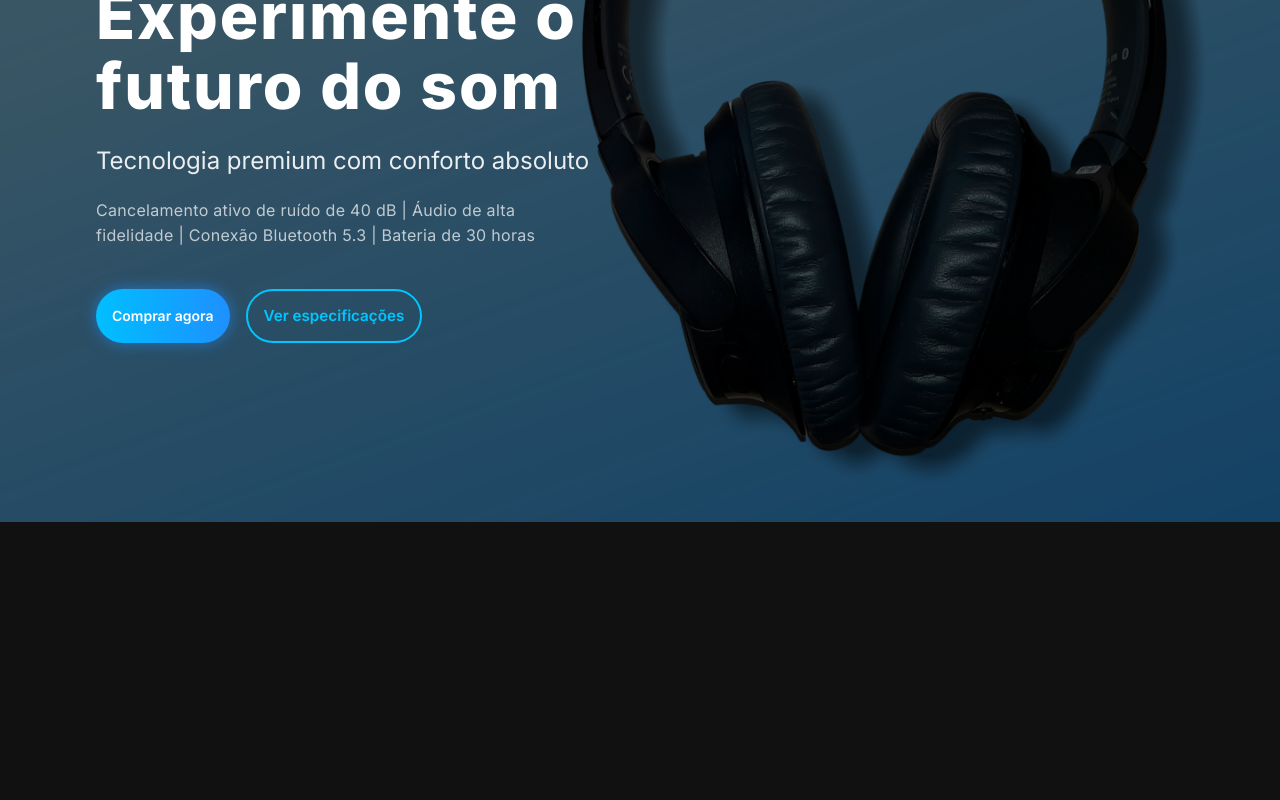
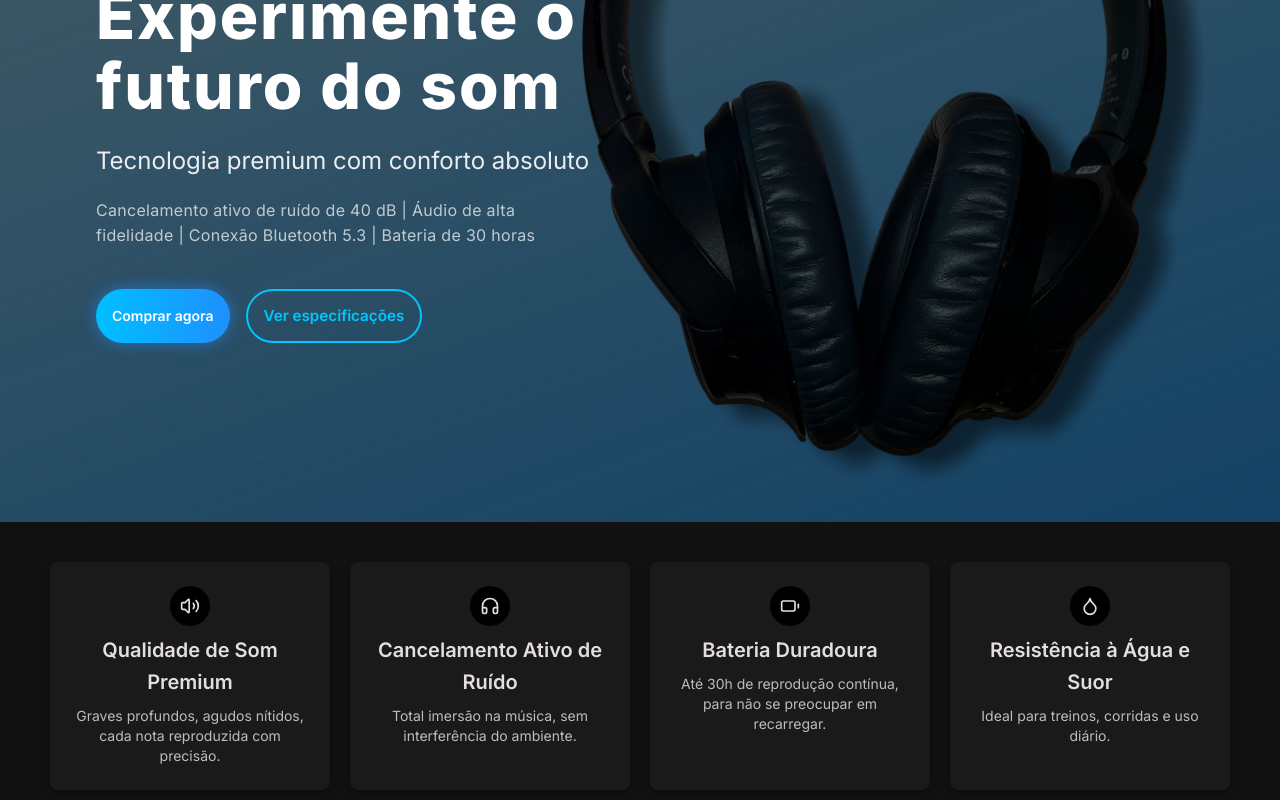
Before and after one commit to CarolinaVirginio/landing_wavepods, a React (Vite) app: page / in a window 1280 px wide. Shown: the part 278-1078 px from the top of the page. Before the commit the page ends 800 px from the top, so only its background shows below. Built offline with nearby package versions, Linux system fonts and the light colour scheme.

Commit message:
Add Features component

```diff
--- a/src/App.jsx
+++ b/src/App.jsx
@@ -1,5 +1,6 @@
 import "./App.css";
 import ContentMain from "./components/ContentMain";
+import Features from "./components/Features";
 import Header from "./components/Header";
 
 function App() {
@@ -7,6 +8,7 @@ function App() {
     <div>
       <Header />
       <ContentMain />
+      <Features />
     </div>
   );
 }
--- /dev/null
+++ b/src/components/Features.jsx
@@ -0,0 +1,98 @@
+import { Box, Typography } from "@mui/material";
+import { Volume2, Headphones, Battery, Droplet } from "lucide-react";
+
+const featuresData = [
+  {
+    id: "sound",
+    icon: <Volume2 size={20} color="#e4dedeff" />,
+    title: "Qualidade de Som Premium",
+    description:
+      "Graves profundos, agudos nítidos, cada nota reproduzida com precisão.",
+    ariaLabel: "Som Premium",
+  },
+  {
+    id: "noise",
+    icon: <Headphones size={20} color="#e4dedeff" />,
+    title: "Cancelamento Ativo de Ruído",
+    description: "Total imersão na música, sem interferência do ambiente.",
+    ariaLabel: "Cancelamento de ruído",
+  },
+  {
+    id: "battery",
+    icon: <Battery size={20} color="#e4dedeff" />,
+    title: "Bateria Duradoura",
+    description:
+      "Até 30h de reprodução contínua, para não se preocupar em recarregar.",
+    ariaLabel: "Bateria Duradoura",
+  },
+  {
+    id: "water",
+    icon: <Droplet size={20} color="#e4dedeff" />,
+    title: "Resistência à Água e Suor",
+    description: "Ideal para treinos, corridas e uso diário.",
+    ariaLabel: "Resistência à Água e Suor",
+  },
+];
+
+const FeatureItem = ({ icon, title, description, ariaLabel }) => (
+  <Box
+    component="section"
+    aria-label={ariaLabel}
+    sx={{
+      backgroundColor: "#1a1a1a",
+      color: "#e4dedeff",
+      borderRadius: 2,
+      p: 3,
+      maxWidth: "280px",
+      boxShadow: "0 4px 10px rgba(0,0,0,0.3)",
+      transition: "transform 0.2s ease",
+      "&:hover": {
+        transform: "translateX(-5px)",
+      },
+      textAlign: "center",
+    }}
+  >
+    <Box
+      sx={{
+        backgroundColor: "#000",
+        borderRadius: "50%",
+        width: 40,
+        height: 40,
+        display: "flex",
+        alignItems: "center",
+        justifyContent: "center",
+        mb: 1,
+        mx: "auto",
+      }}
+    >
+      {icon}
+    </Box>
+    <Typography variant="h6" component="h3" sx={{ fontWeight: 600, mb: 1 }}>
+      {title}
+    </Typography>
+    <Typography variant="body2" color="grey.400">
+      {description}
+    </Typography>
+  </Box>
+);
+
+const Features = () => (
+  <Box
+    component="section"
+    id="features"
+    sx={{
+      display: "flex",
+      flexWrap: "wrap",
+      gap: 2.5,
+      justifyContent: "center",
+      px: 5,
+      py: 5,
+    }}
+  >
+    {featuresData.map((feature) => (
+      <FeatureItem key={feature.id} {...feature} />
+    ))}
+  </Box>
+);
+
+export default Features;
```
